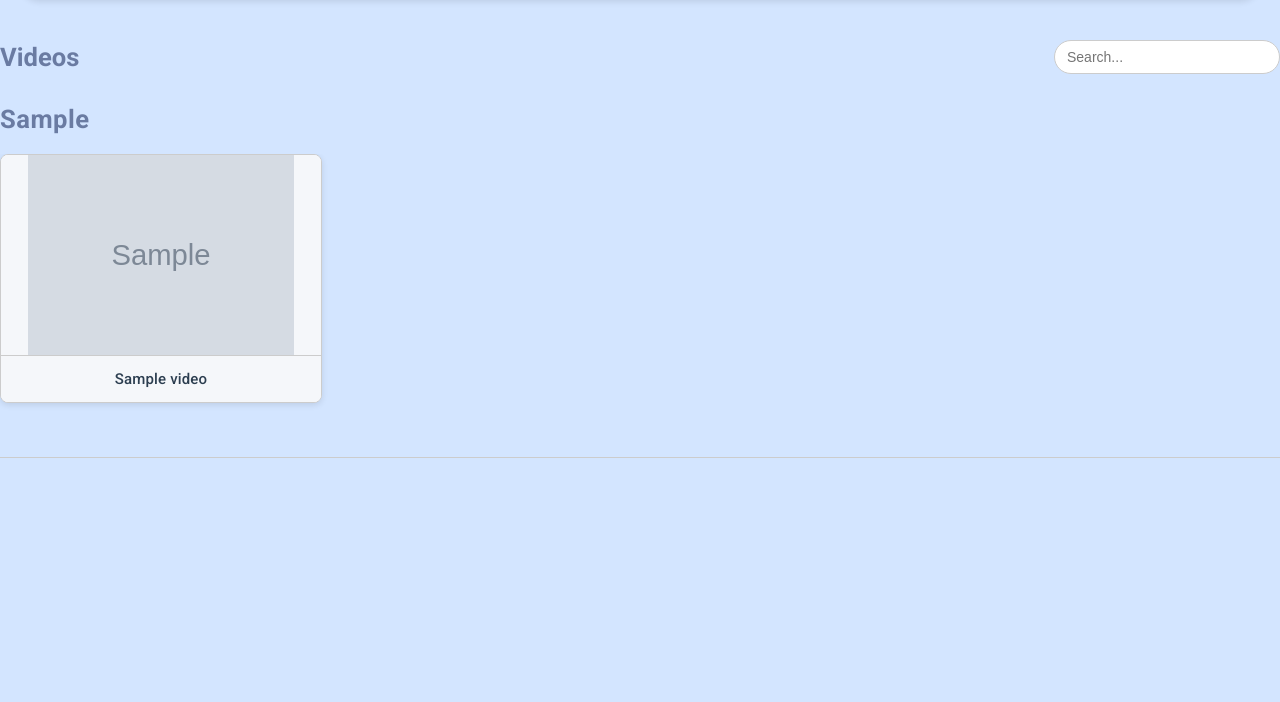
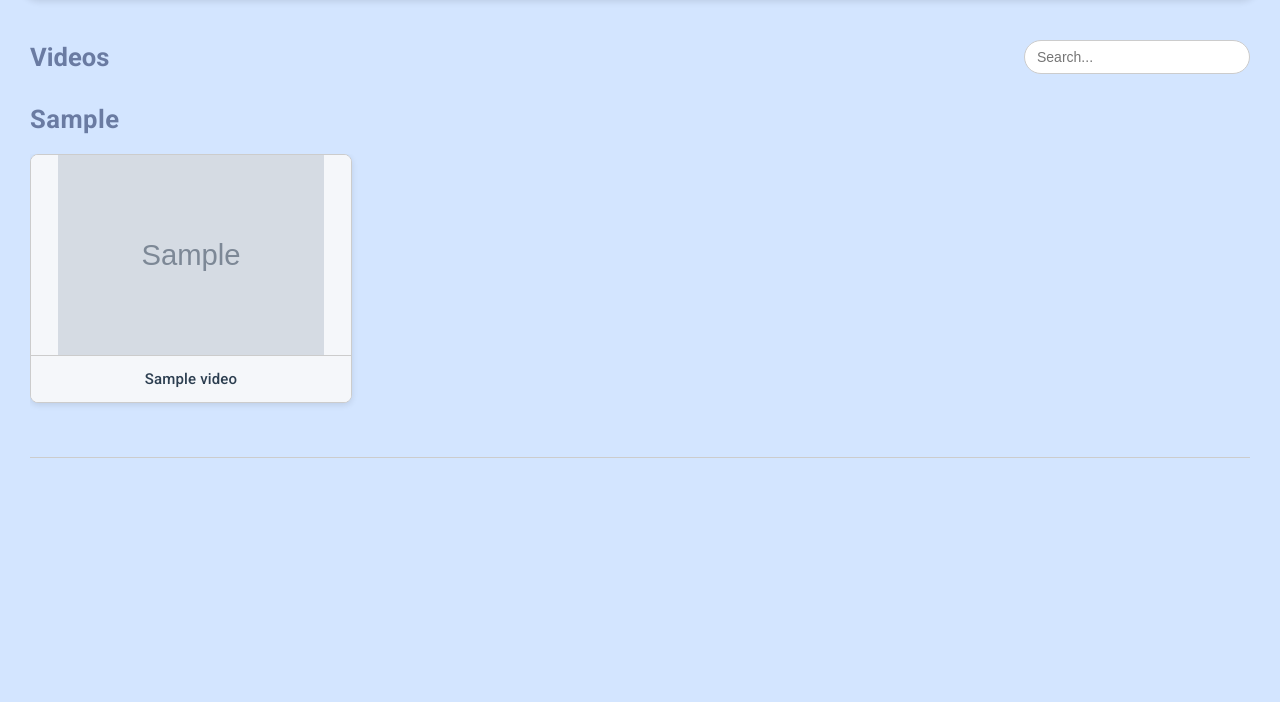
Before and after one commit to soohong-26/HearTogether, a PHP site: page /videos.php in a window 1280 px wide. Shown: the part 118-820 px from the top of the page. Run offline with PHP 8.4, Linux system fonts and the light colour scheme; the visitor is signed in with stand-in values (Sample User, id 1); tables that the repository leaves empty or names only in its code hold one stand-in row (values such as "Sample post"); grey boxes marked "Sample" are stand-in pictures.

Commit message:
minor adjustment to the videos page UI

```diff
--- a/videos.php
+++ b/videos.php
@@ -59,7 +59,7 @@ if (!isset($_SESSION['username'])) {
         }
 
         .video-section {
-            padding: 40px 0 40px 0;
+            padding: 40px 30px 40px 30px;
             max-width: 1440px;
             margin: 0 auto;
         }
```
